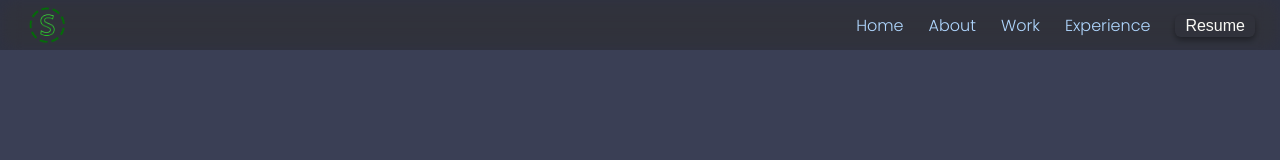
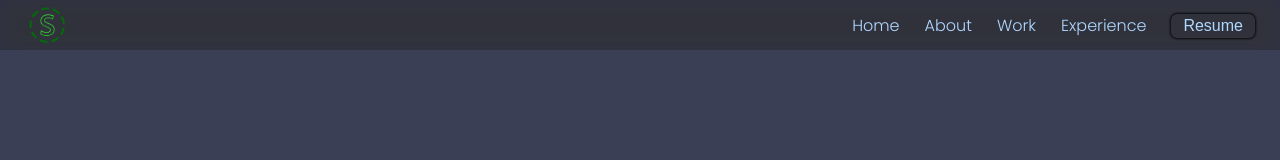
Before and after one commit to SachinMacwan/portfolio_2, a React (Create React App) app: page / in a window 1280 px wide. Shown: the top 160 px of the page. Built offline with nearby package versions, Linux system fonts and the light colour scheme.

Commit message:
added some css

```diff
--- a/src/App.js
+++ b/src/App.js
@@ -18,7 +18,6 @@ const App = () => {
         if (i >= l) i = -1;
         i += 1;
         setTheme(first[i])
-        console.log(first[i])
         break;
       }
 
--- a/src/components/Navigation/Navbar1.css
+++ b/src/components/Navigation/Navbar1.css
@@ -30,14 +30,17 @@
 margin-right: 25px;
 cursor: pointer;
 }
+.nav-items a{
+    color:inherit;
+}
 .nav-items button{
-    padding: 2px 10px;
+    padding: 3px 12px;
     border-radius: 6px;
-    color: #F9F9F5;
+    color:inherit;
     cursor: pointer;
     border: transparent;
     background: transparent;
-    box-shadow: 0 3px 6px rgba(0,0,0,0.16), 0 3px 6px rgba(0,0,0,0.23);
+    box-shadow: 0px 0px 3px rgba(0,0,0,2),0px 0px 3px rgba(0,0,0,5);
     font-size: 16px;
 }
 .toggle-button{
--- a/src/components/Navigation/Side-drawer.css
+++ b/src/components/Navigation/Side-drawer.css
@@ -30,13 +30,16 @@
   .side-drawer.open {
     transform: translateX(0);
   }
+  .sidedrawer_items a{
+    color:inherit;
+}
   .sidedrawer_items button{
     padding: 12px 10px;
     cursor: pointer;
-    color: #bdd9d9;
+    color: inherit;
     border: transparent;
     background: transparent;
-    box-shadow: 1px 1px 1px rgba(0,0,0,0.6), 1px 1px 1px rgba(0,0,0,0.5);
+    box-shadow: 0px 0px 3px rgba(0,0,0,2),0px 0px 3px rgba(0,0,0,5);
     font-size: 17px;
   }
 
```
Also changed, not shown: 1 other file (tests, documents, lock files or other folders).
